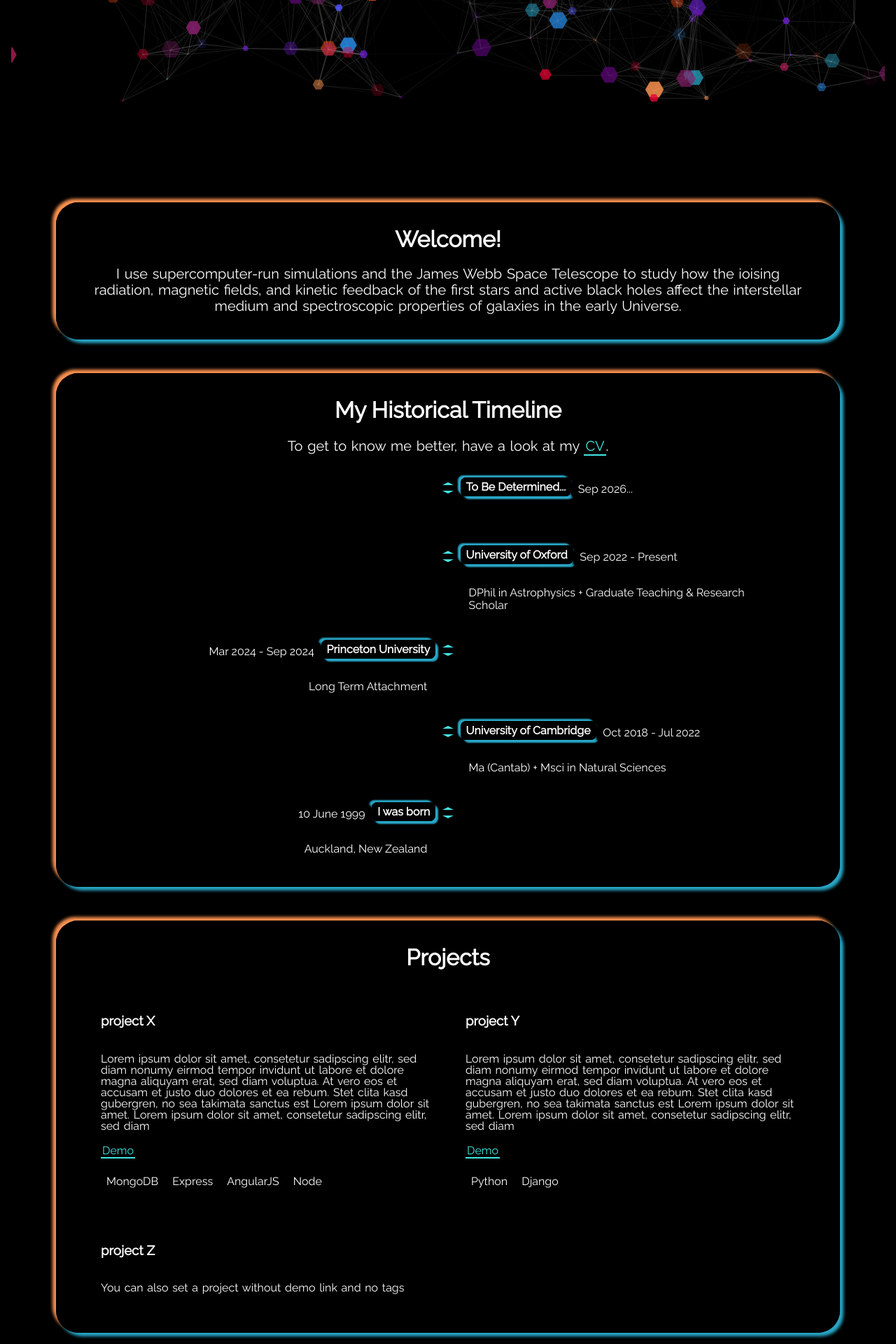
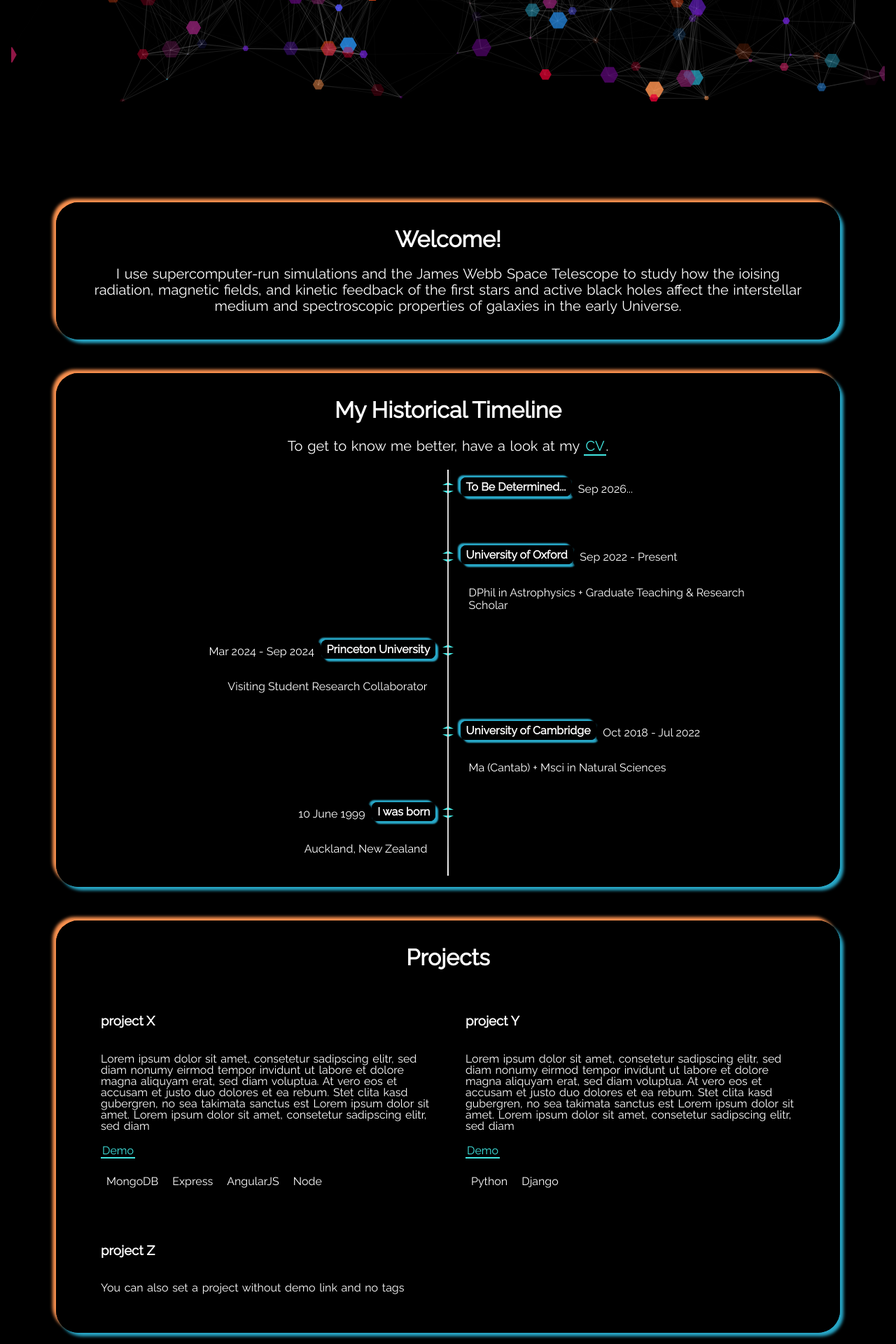
Before and after one commit to Chousti/Chousti.github.io, a Jekyll site: the page built from index.html, in a window 1280 px wide. Shown: the part 771-2691 px from the top of the page at 70% size. Built offline with Jekyll 4.4.1, drawn with Linux system fonts in a browser that asks for light colours.

Commit message:
fixing timeline

```diff
--- a/_data/timeline.yml
+++ b/_data/timeline.yml
@@ -29,7 +29,7 @@
 
 - title: Princeton University
   date: Mar 2024 - Sep 2024
-  subtitle: Long Term Attachment
+  subtitle: Visiting Student Research Collaborator
   timeline-side: left
 
 - title: University of Cambridge
--- a/_sass/main.scss
+++ b/_sass/main.scss
@@ -463,7 +463,7 @@ a {
     margin-left: -0.0675rem;
     position: absolute;
     width: 0.125rem;
-    z-index: -1;
+    z-index: 100;
   }
 
   .timeline li {
```
Also changed, not shown: assets/css/main.min.css.
